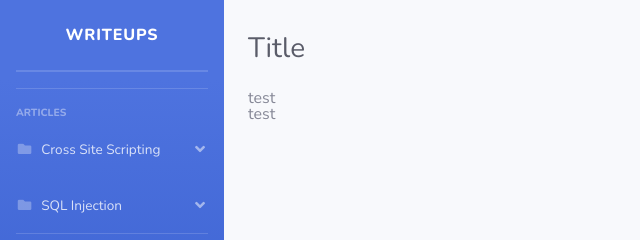
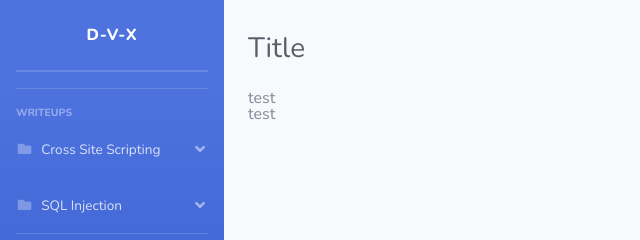
Before and after one commit to d-v-x/d-v-x.github.io, a plain HTML site: page index.html in a window 1280 px wide. Shown: the top 240 px of the page, 0-640 px from the left. Drawn offline with nearby package versions, Linux system fonts and the light colour scheme.

Commit message:
word change

```diff
--- a/index.html
+++ b/index.html
@@ -33,7 +33,7 @@
       <!-- Sidebar - Brand -->
       <a class="sidebar-brand d-flex align-items-center justify-content-center" href="index.html">
 
-        <div class="sidebar-brand-text mx-3">Writeups</div>
+        <div class="sidebar-brand-text mx-3">D-V-X</div>
       </a>
 
       <!-- Divider -->
@@ -47,7 +47,7 @@
 
       <!-- Heading -->
       <div class="sidebar-heading">
-        Articles
+        Writeups
       </div>
 
       <!-- Nav Item - Pages Collapse Menu -->
```
Also changed, not shown: 404.html (+2 -2 lines).
